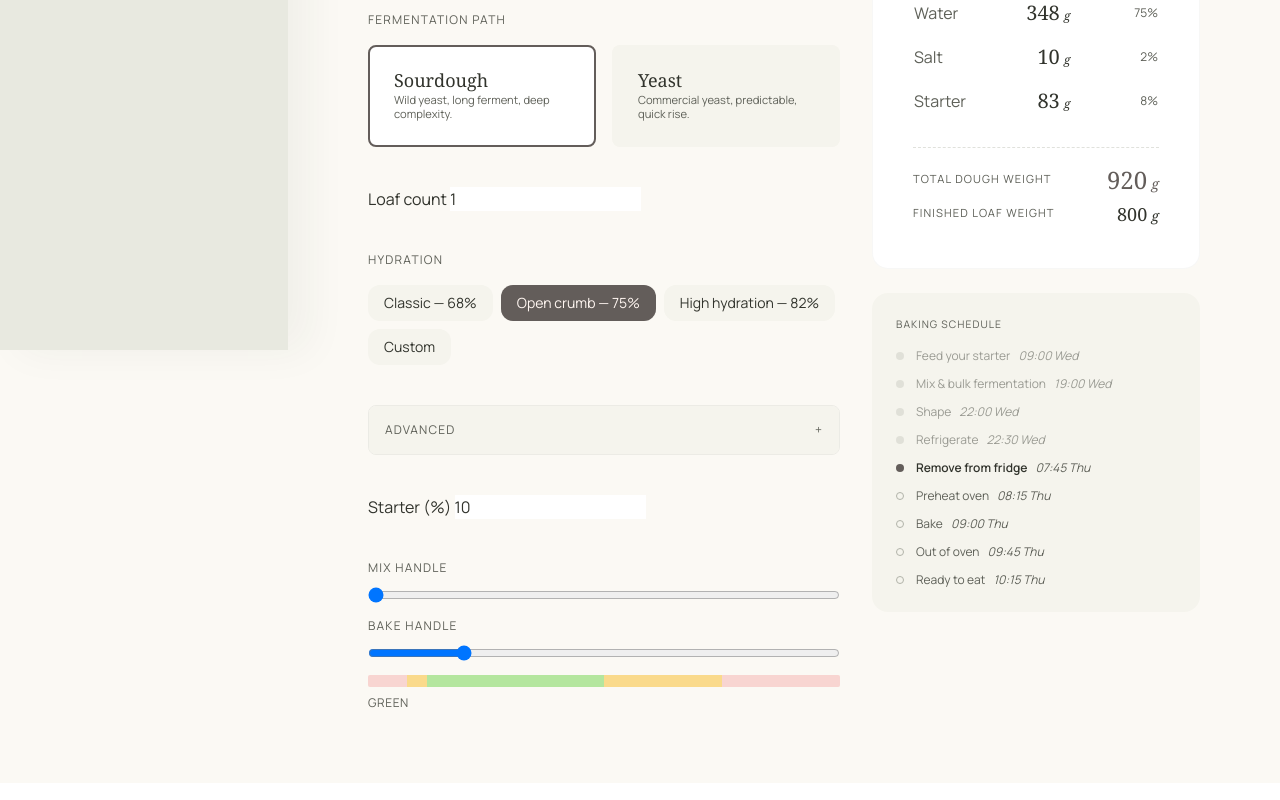
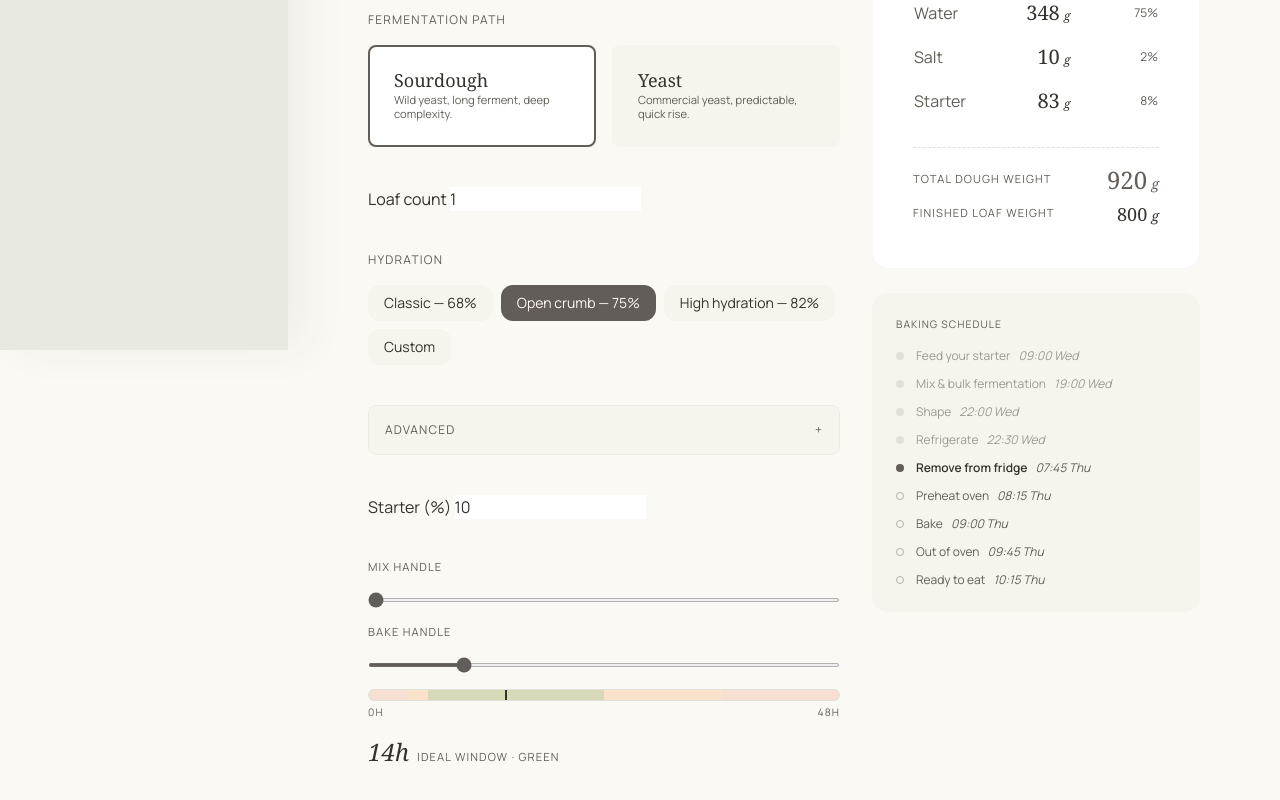
Before and after one commit to nymann/bakers-percentage, a React (Vite) app: page / in a window 1280 px wide. Shown: the part 450-1250 px from the top of the page. Built offline with nearby package versions, Linux system fonts and the light colour scheme.

Commit message:
Polish timeline: token-aligned sliders, duration pin, zone labels

```diff
--- a/src/adapters/driving/planning/EditorialPlanningView.tsx
+++ b/src/adapters/driving/planning/EditorialPlanningView.tsx
@@ -232,6 +232,7 @@ export function EditorialPlanningView() {
             <FermentationTimeline
               mixHandleProps={timeline.getMixHandleProps()}
               bakeHandleProps={timeline.getBakeHandleProps()}
+              duration={timeline.duration}
               zone={fermentation.zone}
               warning={fermentation.warning}
               boundaries={fermentation.boundaries}
@@ -441,70 +442,107 @@ function HydrationSegmentedField({
 
 type TimelineHandleProps = ReturnType<ReturnType<typeof useTimeline>['getMixHandleProps']>
 
+const TIMELINE_SPAN = 48
+
+const ZONE_LABELS: Record<'green' | 'yellow' | 'red', string> = {
+  green: 'Ideal window',
+  yellow: 'Cautionary',
+  red: 'Out of range',
+}
+
+function formatHours(hours: number): string {
+  return `${Math.round(hours * 10) / 10}h`
+}
+
 function FermentationTimeline({
   mixHandleProps,
   bakeHandleProps,
+  duration,
   zone,
   warning,
   boundaries,
 }: {
   mixHandleProps: TimelineHandleProps
   bakeHandleProps: TimelineHandleProps
+  duration: number
   zone: 'green' | 'yellow' | 'red'
   warning: string | null
   boundaries: import('../../../domain/Fermentation').FermentationBoundaries
 }) {
   const { greenLow, greenHigh, yellowLow, yellowHigh } = boundaries
+  const pct = (hours: number) =>
+    `${Math.max(0, Math.min(100, (hours / TIMELINE_SPAN) * 100))}%`
+  const durationPct = pct(Math.max(0, Math.min(TIMELINE_SPAN, duration)))
+
+  const sliderClass =
+    'w-full accent-primary cursor-pointer h-1 bg-surface-container rounded-full'
+
   return (
-    <div className="mb-4">
-      <label className="block mb-2">
-        <span className="font-label text-[0.75rem] uppercase tracking-widest text-on-surface-variant block mb-2">
+    <div className="mb-4 space-y-4">
+      <label className="block">
+        <span className="font-label text-[0.7rem] uppercase tracking-widest text-on-surface-variant block mb-2">
           Mix handle
         </span>
-        <input
-          {...mixHandleProps}
-          aria-label="Mix handle"
-          className="w-full"
-        />
+        <input {...mixHandleProps} aria-label="Mix handle" className={sliderClass} />
       </label>
-      <label className="block mb-2">
-        <span className="font-label text-[0.75rem] uppercase tracking-widest text-on-surface-variant block mb-2">
+      <label className="block">
+        <span className="font-label text-[0.7rem] uppercase tracking-widest text-on-surface-variant block mb-2">
           Bake handle
         </span>
-        <input
-          {...bakeHandleProps}
-          aria-label="Bake handle"
-          className="w-full"
-        />
+        <input {...bakeHandleProps} aria-label="Bake handle" className={sliderClass} />
       </label>
+
+      <div>
         <div
           role="presentation"
           aria-label="Fermentation zones"
-        className="relative h-3 mb-2 rounded bg-surface-container-low overflow-hidden"
+          className="relative h-3 rounded-full overflow-hidden bg-surface-container-low border border-outline-variant/30"
         >
           <div
             role="img"
             aria-label={`Red zone – unsafe below ${yellowLow}h or above ${yellowHigh}h`}
-          className="absolute inset-0 bg-red-300/40"
+            className="absolute inset-0 bg-error-container/20"
           />
           <div
             role="img"
             aria-label={`Yellow zone – cautionary ${yellowLow}h to ${greenLow}h and ${greenHigh}h to ${yellowHigh}h`}
-          className="absolute inset-y-0 bg-yellow-300/50"
-          style={{ left: `${(yellowLow / 48) * 100}%`, right: `${((48 - yellowHigh) / 48) * 100}%` }}
+            className="absolute inset-y-0 bg-tertiary-fixed/70"
+            style={{ left: pct(yellowLow), right: pct(TIMELINE_SPAN - yellowHigh) }}
           />
           <div
             role="img"
             aria-label={`Green zone – ideal ${greenLow}h to ${greenHigh}h`}
-          className="absolute inset-y-0 bg-green-300/60"
-          style={{ left: `${(greenLow / 48) * 100}%`, right: `${((48 - greenHigh) / 48) * 100}%` }}
+            className="absolute inset-y-0 bg-[#c2d4ae]/60"
+            style={{ left: pct(greenLow), right: pct(TIMELINE_SPAN - greenHigh) }}
+          />
+          <div
+            aria-hidden="true"
+            className="absolute top-[-4px] bottom-[-4px] w-[2px] bg-on-surface rounded-full"
+            style={{ left: durationPct, transform: 'translateX(-1px)' }}
           />
         </div>
-      <div role="status" className="font-label text-xs uppercase tracking-wider text-on-surface-variant">
-        {zone}
+        <div
+          aria-hidden="true"
+          className="flex justify-between mt-1 font-label text-[0.65rem] uppercase tracking-widest text-on-surface-variant"
+        >
+          <span>0h</span>
+          <span>{TIMELINE_SPAN}h</span>
+        </div>
+      </div>
+
+      <div className="flex items-baseline gap-2">
+        <span className="font-headline text-2xl italic text-on-surface">
+          {formatHours(duration)}
+        </span>
+        <span
+          role="status"
+          className="font-label text-[0.7rem] uppercase tracking-widest text-on-surface-variant"
+        >
+          {ZONE_LABELS[zone]} · {zone}
+        </span>
       </div>
       {warning && (
-        <p className="text-xs text-error mt-1 font-body">{warning}</p>
+        <p className="text-xs text-error font-body">{warning}</p>
       )}
     </div>
   )
```
Lines whose indentation alone changed are shown as unchanged.
